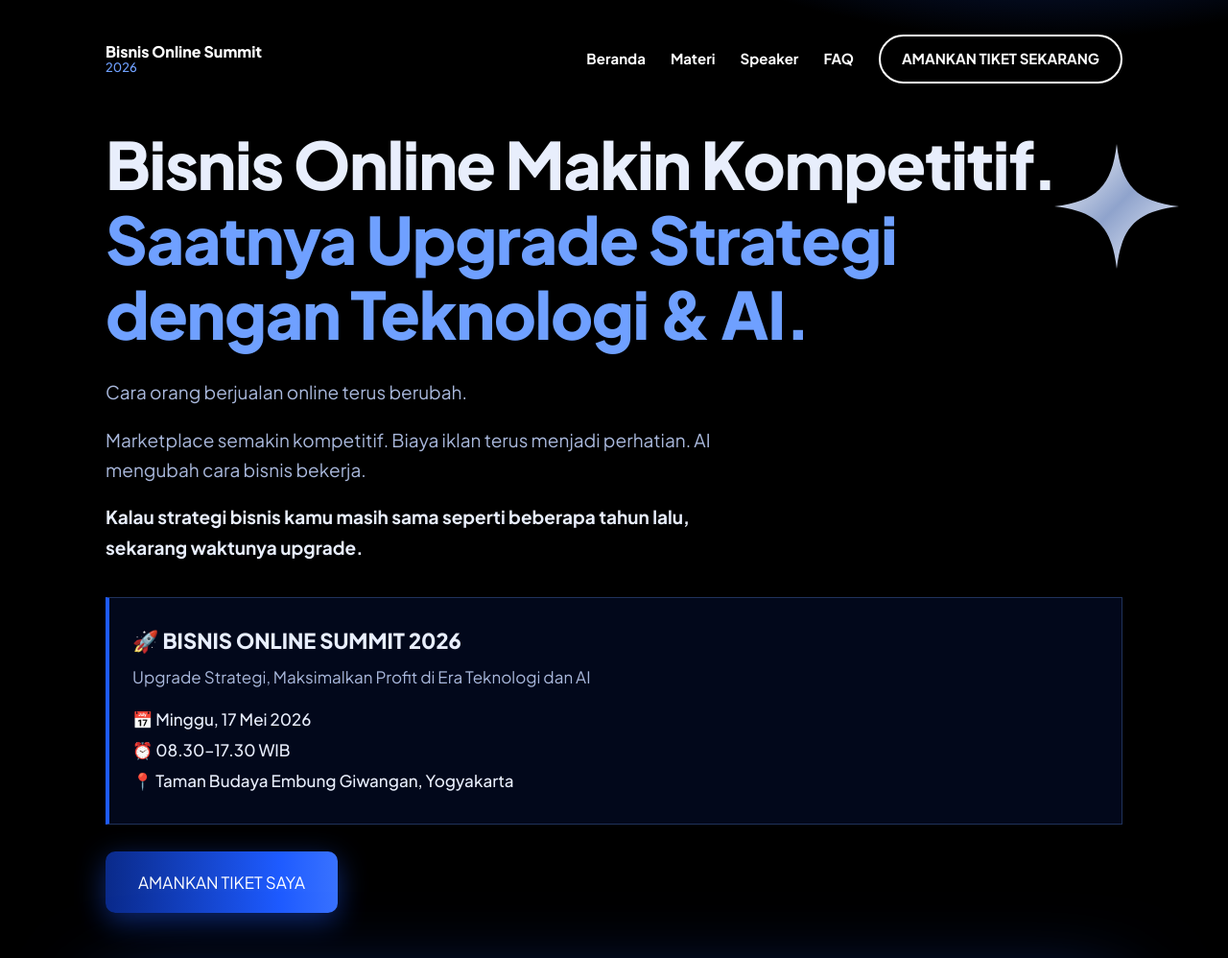
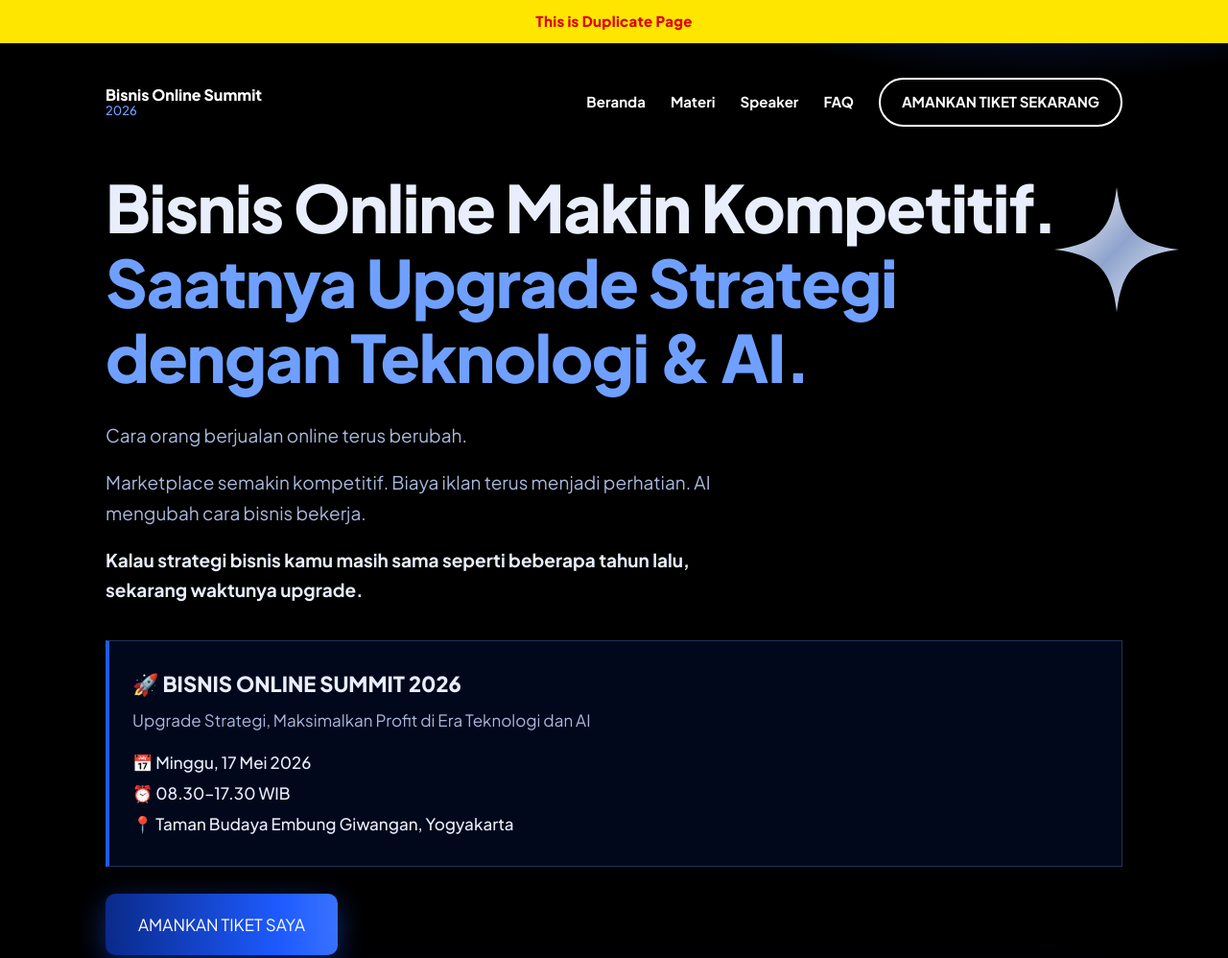
Before and after one commit to mokpolyt/bisnisonsummit, a plain HTML site: page index.html in a window 1280 px wide. Shown: the top 998 px of the page at 96% size. Drawn offline with Linux system fonts and the light colour scheme.

Commit message:
Update index.html

```diff
--- a/index.html
+++ b/index.html
@@ -38,6 +38,22 @@ h3{font-size:20px;margin-bottom:8px}
 p{margin-bottom:18px;color:var(--text)}
 .muted{color:var(--muted)}
 .big{font-size:clamp(19px,2.6vw,24px);font-weight:500}
+
+/* top alert banner */
+.topbar{
+  background:#ffe600;
+  color:#e00000;
+  text-align:center;
+  font-weight:800;
+  font-size:15px;
+  letter-spacing:.02em;
+  padding:10px 14px;
+  padding-top:calc(10px + env(safe-area-inset-top,0px));
+  animation:blink 1s steps(1,end) infinite;
+}
+@keyframes blink{50%{opacity:0}}
+@media (prefers-reduced-motion:reduce){.topbar{animation:none}}
+@media (max-width:600px){.topbar{font-size:13px}}
 
 /* hero */
 .hero{
@@ -252,6 +268,9 @@ p{margin-bottom:18px;color:var(--text)}
 </style>
 </head>
 <body>
+
+<!-- TOP ALERT BANNER -->
+<div class="topbar" role="alert">This is Duplicate Page</div>
 
 <!-- HERO -->
 <header class="hero" id="top">
```
